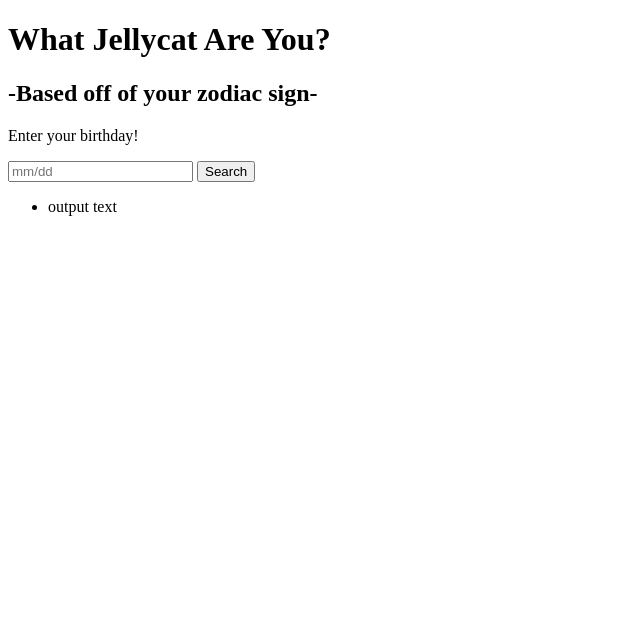
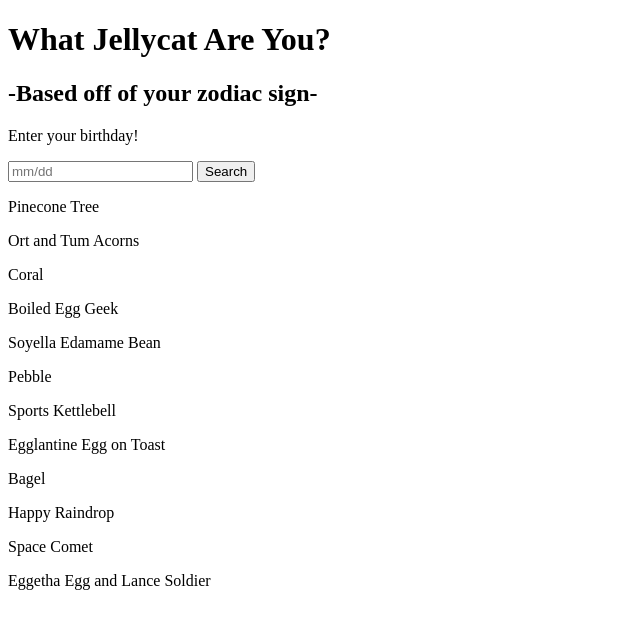
Before and after one commit to eseetoo/uxid233--es3468-, a plain HTML site: page index.html in a window 1280 px wide. Shown: the whole page, without its empty margins (0-640 px from the left). Drawn offline with Linux system fonts and the light colour scheme.

Commit message:
update get dom to render finally yay

```diff
--- a/index.html
+++ b/index.html
@@ -16,19 +16,14 @@
             <input type = "text" placeholder = "mm/dd" id ="date">
             <button id = "search"  type = "button"> Search  </button>
             <output img = jellies>  </output>
-            <script src = "main.js"></script>
         </div>
 
-        <div>
-
-            <ul>
-                <li id = "output_text">output text</li>
-            </ul>
-
+        <div id = "text">
+            <text id = "output_text"></text>
         </div>
 
 
     </main>
-
+<script src = "main.js"></script>
 </body>
 </html>
--- a/main.js
+++ b/main.js
@@ -184,15 +184,30 @@
 const date = document.querySelector('#search');
 const input = document.querySelector('input#new-input');
 
-const text = input.value;
+//const text_box = document.querySelector('#text');
+//zodiac_signs.forEach(jelly => {
+   //console.log(jelly.textContent);
+//});
 
-if (text.length > 0) {
-    const words = document.createElement('words')
-    words.textContent = help;
-}
+//console.log(zodiac_signs[0].textContent);
+
+
+zodiac_signs.forEach(zodiac => {
+    const p = document.createElement('p');
+    p.textContent = zodiac.jelly;
+    const text = document.querySelector('#text');
+    text.appendChild(p);
+});
 
 
 
+
+//const text = input.value;
+
+//if (text.length > 0) {
+  //  const words = document.createElement('words')
+    //words.textContent = help;
+//}
 
 
 //function print_text(date) {
```
